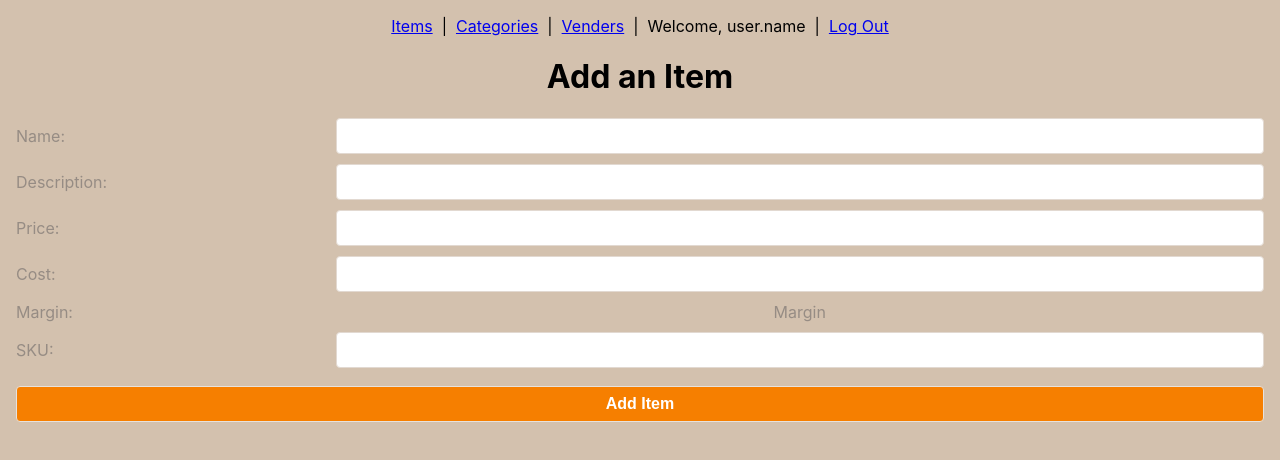
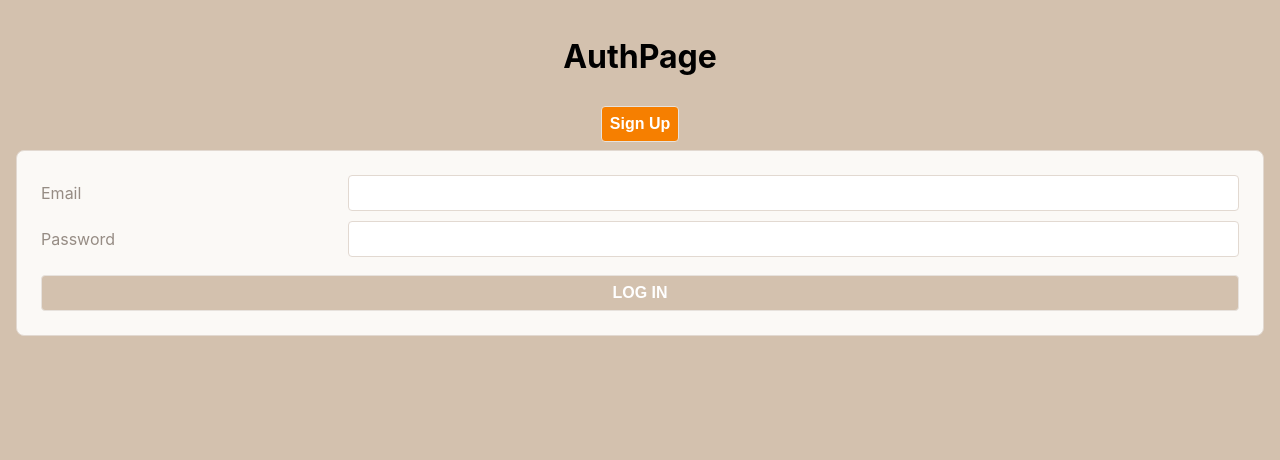
Before and after one commit to Harrison-Berek/juice-inventory, a React (Create React App) app: page /items/itemform in a window 1280 px wide. Shown: the top 460 px of the page. Built offline with nearby package versions, Linux system fonts and the light colour scheme; no server answers.

Commit message:
dynamic margin on item form

```diff
--- a/src/components/NavBar/NavBar.jsx
+++ b/src/components/NavBar/NavBar.jsx
@@ -9,14 +9,14 @@ export default function NavBar({ user, setUser }) {
 
   return (
     <nav>
+      <span>Welcome, {user.name}</span>
+      &nbsp; | &nbsp;
       <Link to="/items">Items</Link>
       &nbsp; | &nbsp;
       <Link to="categories">Categories</Link>
       &nbsp; | &nbsp;
       <Link to="venders">Venders</Link>
       &nbsp; | &nbsp;
-      <span>Welcome, user.name</span>
-      &nbsp; | &nbsp;
       <Link to="" onClick={handleLogOut}>Log Out</Link>
     </nav>
   );
--- a/src/pages/App/App.jsx
+++ b/src/pages/App/App.jsx
@@ -25,7 +25,7 @@ export default function App() {
   return (
     <main className="App">
       {
-      // user ?
+      user ?
         <>
           <NavBar user={user} setUser={setUser} />
           <Switch>
@@ -44,8 +44,8 @@ export default function App() {
             <Redirect to="/items" />
           </Switch>
         </>
-        // :
-        // <AuthPage setUser={setUser} />
+        :
+        <AuthPage setUser={setUser} />
       }
     </main>
   );
--- a/src/pages/ItemForm/ItemForm.jsx
+++ b/src/pages/ItemForm/ItemForm.jsx
@@ -43,12 +43,14 @@ export  default function ItemForm({ allItems, setAllItems }) {
                 <input name='name' value={formData.name} onChange={handleChange} />
                 <label>Description:</label>
                 <input name='description' value={formData.description} onChange={handleChange} />
+                <label>Cost:</label>
+                <input name='cost' value={formData.cost} onChange={handleChange} />
                 <label>Price:</label>
                 <input name='price' value={formData.price} onChange={handleChange} />
-                <label>Cost:</label>
-                <input name='cost' value={formData.cost} onChange={handleChange} />
                 <label>Margin:</label>
-                Margin
+                {formData.price ? <span>{((1 - formData.cost/formData.price)*100).toFixed(1)}% </span>
+                :
+                <span></span>}
                 <label>SKU:</label>
                 <input name='sku' value={formData.sku} onChange={handleChange} />
                 <button type='submit'>Add Item</button>
```
